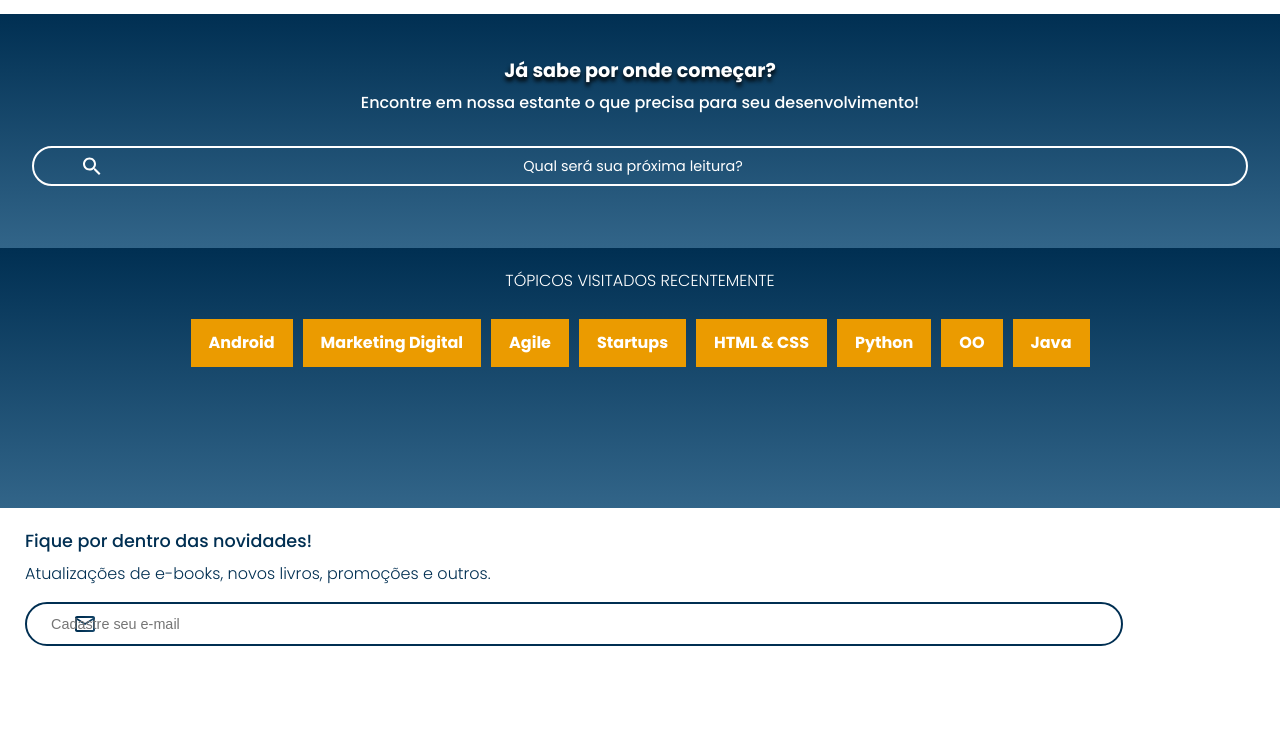
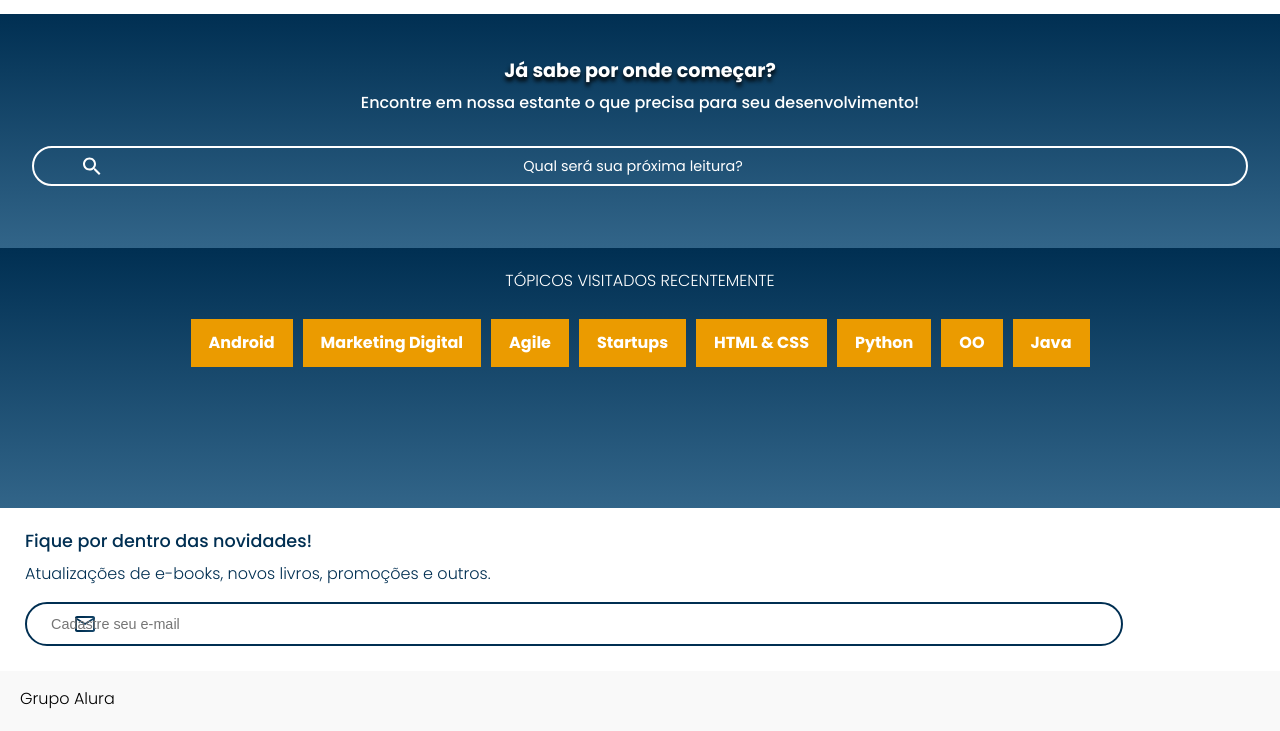
Before and after one commit to igorjosiel/AluraBooksMobileFirst, a plain HTML site: page index.html in a window 1280 px wide. Shown: the part 74-805 px from the top of the page. Drawn offline with Linux system fonts and the light colour scheme.

Commit message:
#feat: cria o rodapé do site.

```diff
--- a/index.html
+++ b/index.html
@@ -71,5 +71,9 @@
       <input type="email" placeholder="Cadastre seu e-mail" class="news__section__input">
     </section>
   </main>
+
+  <footer>
+    <p>Grupo Alura</p>
+  </footer>
 </body>
 </html>
--- /dev/null
+++ b/styles/footer.css
@@ -0,0 +1,12 @@
+footer {
+  background-color: #F9F9F9;
+  height: 20px;
+  padding: 20px;
+}
+
+footer p {
+  font-family: var(--mainFont);
+  color: var(--blackColor);
+  font-size: 1rem;
+  font-weight: 300;
+}
--- a/styles/index.css
+++ b/styles/index.css
@@ -2,6 +2,7 @@
 @import url("search.css");
 @import url("visitedTopics.css");
 @import url("news.css");
+@import url("footer.css");
 
 :root {
   --mainGradient: linear-gradient(to bottom, #002F52, #326589);
@@ -9,4 +10,5 @@
   --whiteFont: #FFFFFF;
   --orangeColor: #EB9B00;
   --darkBlueColor: #002F52;
+  --blackColor: #000000;
 }
```
